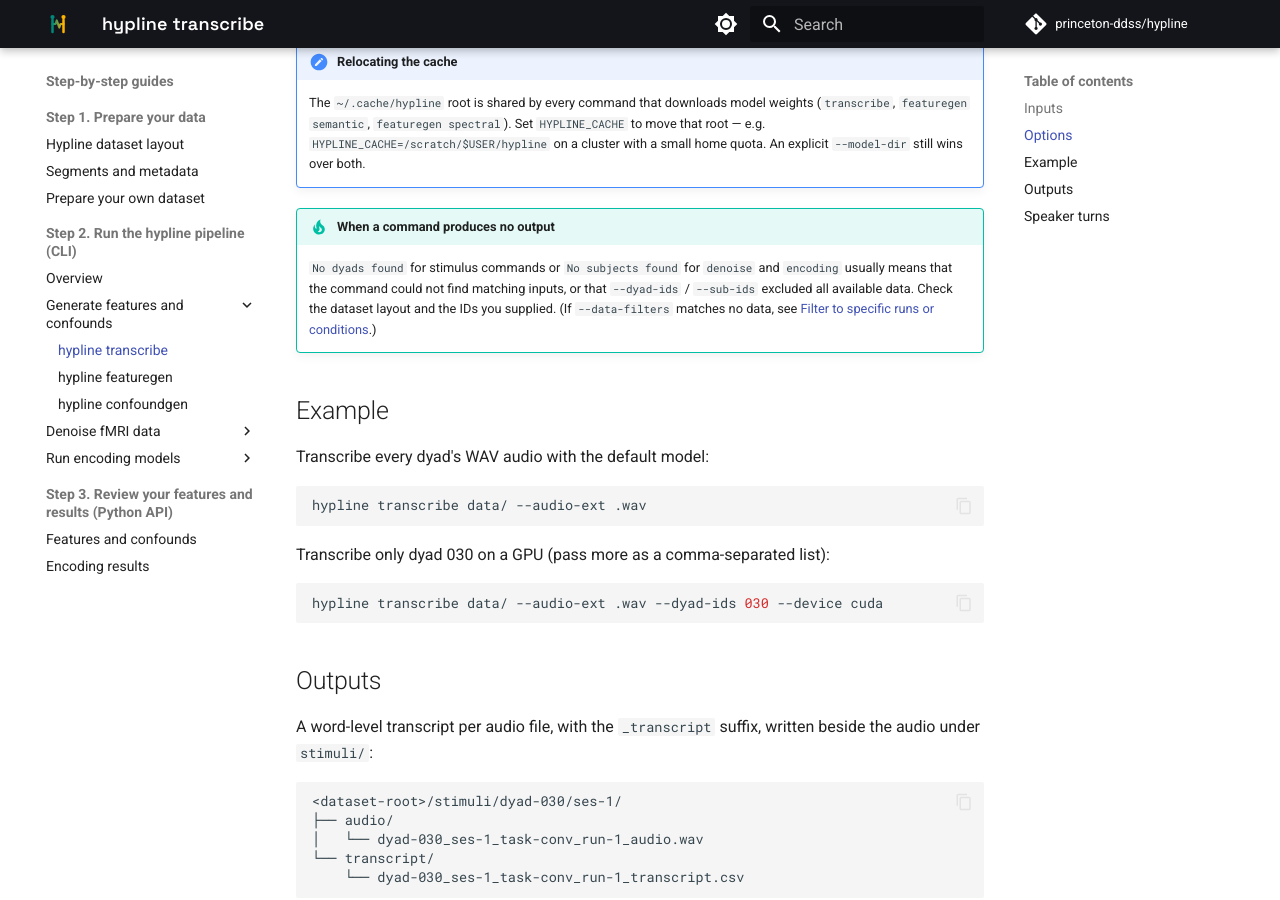
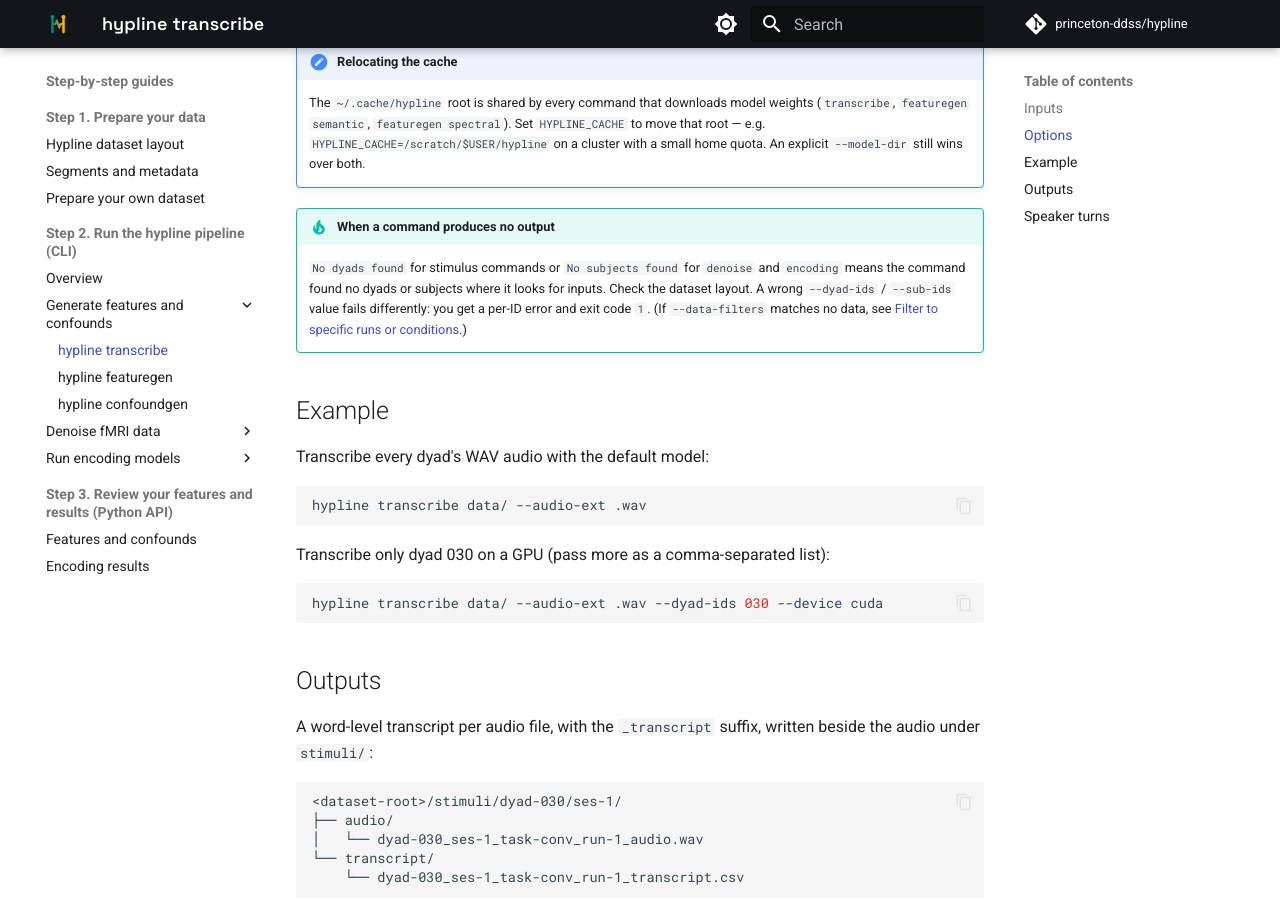
Before and after one commit to princeton-ddss/hypline, an MkDocs documentation site: the page built from docs/mkdocs/step-by-step/transcribe.md, in a window 1280 px wide and 900 px high, scrolled down 1352 px. Built offline with MkDocs 1.6.1 and Material for MkDocs 9.7.7, drawn with Linux system fonts in a browser that asks for light colours; comment, search, counter and statistics services are not loaded; the version menu is left out.

Commit message:
Update docs/mkdocs/step-by-step/transcribe.md
Co-authored-by: Sangyoon Park <datumvitae@gmail.com>

```diff
--- a/docs/mkdocs/step-by-step/transcribe.md
+++ b/docs/mkdocs/step-by-step/transcribe.md
@@ -56,9 +56,10 @@
 !!! tip "When a command produces no output"
 
     `No dyads found` for stimulus commands or `No subjects found` for
-    `denoise` and `encoding` usually means that the command could not
-    find matching inputs, or that `--dyad-ids` / `--sub-ids` excluded
-    all available data. Check the dataset layout and the IDs you supplied. (If
+    `denoise` and `encoding` means the command found no dyads or subjects
+    where it looks for inputs. Check the dataset layout. A wrong
+    `--dyad-ids` / `--sub-ids` value fails differently: you get a per-ID
+    error and exit code `1`. (If
     `--data-filters` matches no data, see [Filter to specific runs or
     conditions](../FAQ/filter.md#when-a-filter-matches-nothing).)
 
```
